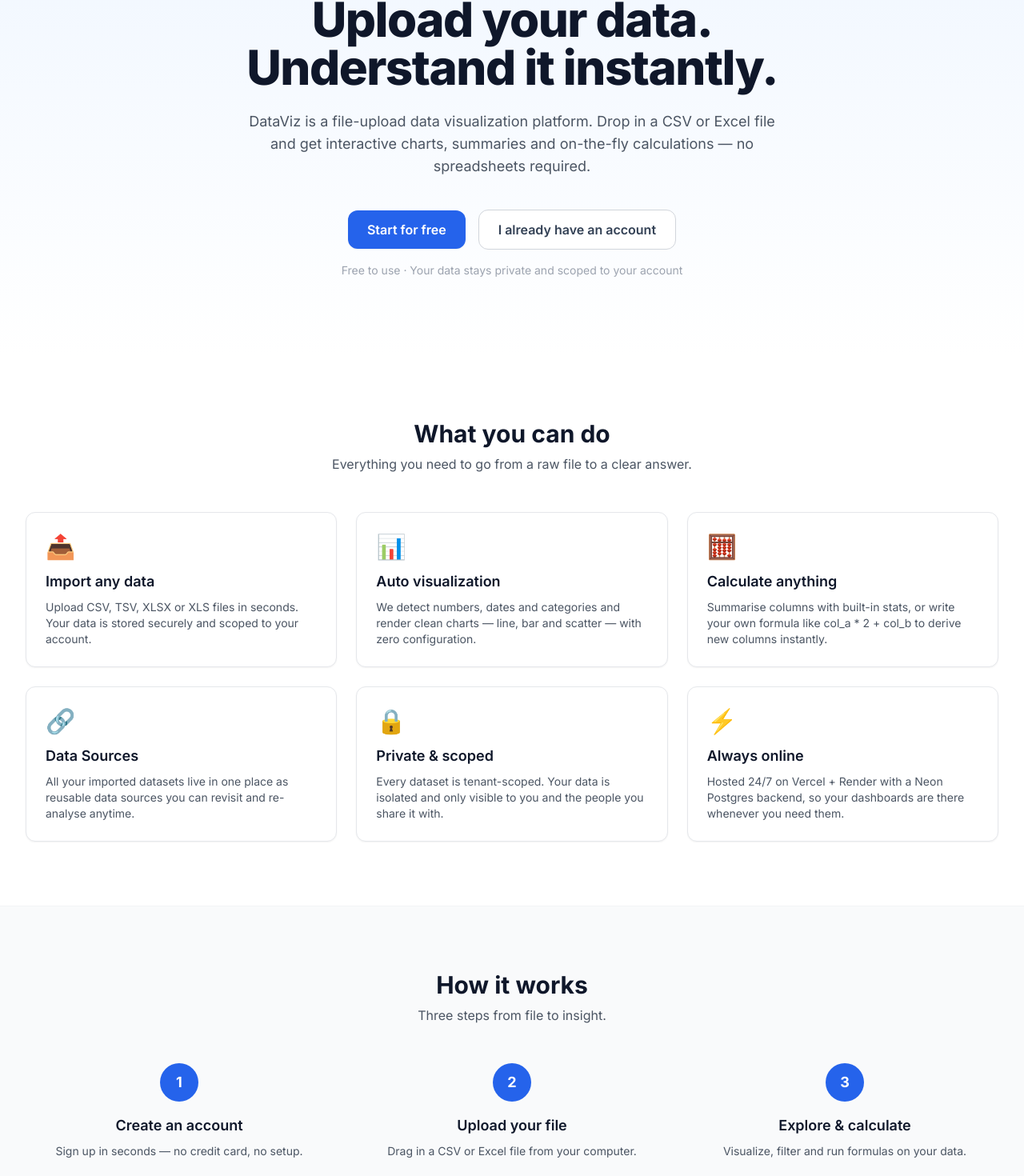
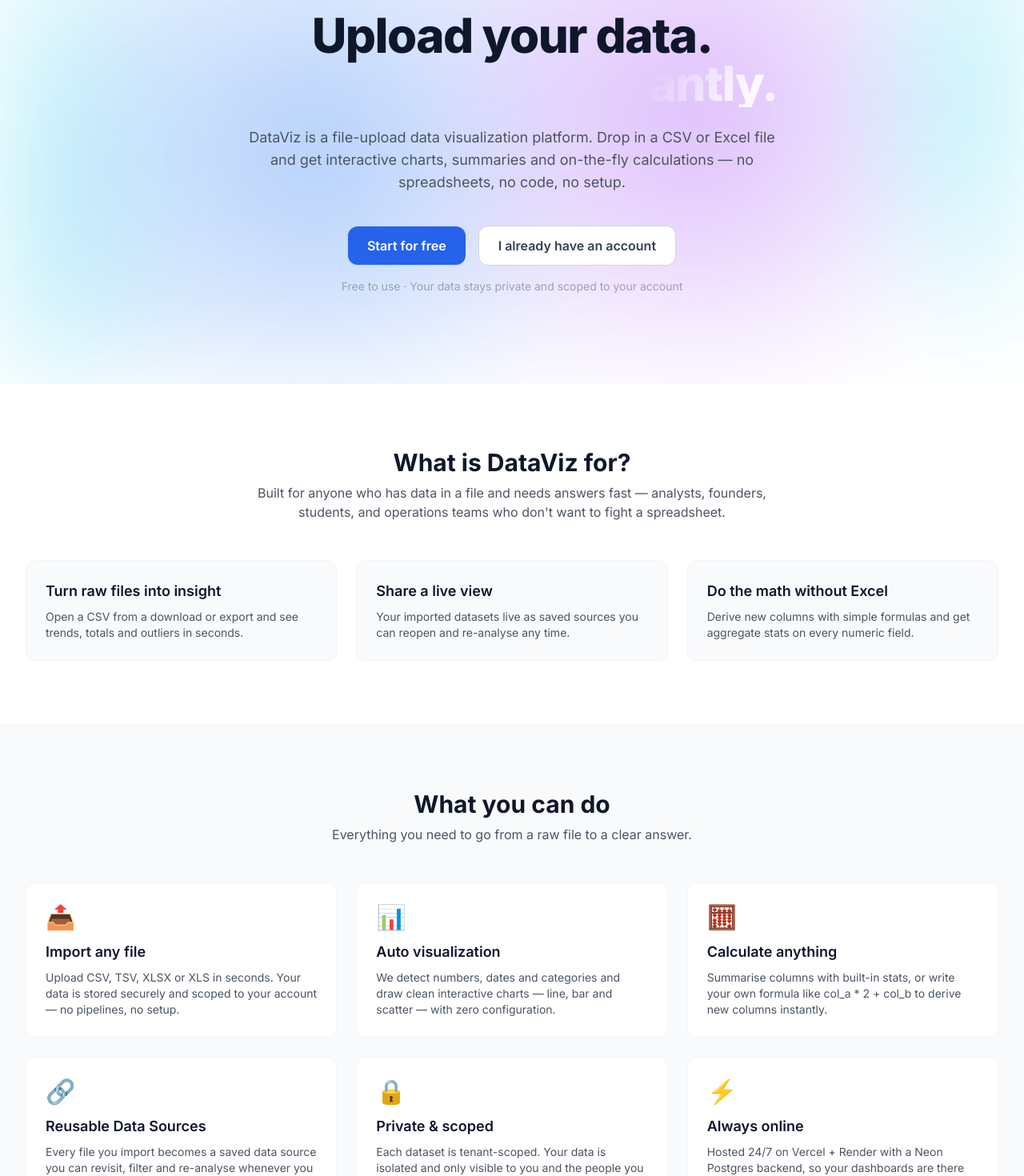
Before and after one commit to alkq/DataViz, a Next.js app in the folder apps/web/: page / in a window 1280 px wide. Shown: the part 209-1679 px from the top of the page at 80% size. Built offline with nearby package versions, Linux system fonts and the light colour scheme.

Commit message:
feat: redesign landing page with React Bits-style components (Aurora bg, ShinyText, SpotlightCard); add intro/what-it's-for/features

```diff
--- a/apps/web/src/app/page.tsx
+++ b/apps/web/src/app/page.tsx
@@ -3,18 +3,20 @@
 import Link from 'next/link';
 import { useAuthStore } from '@/lib/auth-store';
 import { useEffect } from 'react';
-import { Card } from '@/components/ui/common';
+import { Aurora } from '@/components/reactbits/Aurora';
+import { ShinyText } from '@/components/reactbits/ShinyText';
+import { SpotlightCard } from '@/components/reactbits/SpotlightCard';
 
 const features = [
   {
     icon: '📤',
-    title: 'Import any data',
-    desc: 'Upload CSV, TSV, XLSX or XLS files in seconds. Your data is stored securely and scoped to your account.',
+    title: 'Import any file',
+    desc: 'Upload CSV, TSV, XLSX or XLS in seconds. Your data is stored securely and scoped to your account — no pipelines, no setup.',
   },
   {
     icon: '📊',
     title: 'Auto visualization',
-    desc: 'We detect numbers, dates and categories and render clean charts — line, bar and scatter — with zero configuration.',
+    desc: 'We detect numbers, dates and categories and draw clean interactive charts — line, bar and scatter — with zero configuration.',
   },
   {
     icon: '🧮',
@@ -23,31 +25,30 @@
   },
   {
     icon: '🔗',
-    title: 'Data Sources',
-    desc: 'All your imported datasets live in one place as reusable data sources you can revisit and re-analyse anytime.',
+    title: 'Reusable Data Sources',
+    desc: 'Every file you import becomes a saved data source you can revisit, filter and re-analyse whenever you need it.',
   },
   {
     icon: '🔒',
     title: 'Private & scoped',
-    desc: 'Every dataset is tenant-scoped. Your data is isolated and only visible to you and the people you share it with.',
+    desc: 'Each dataset is tenant-scoped. Your data is isolated and only visible to you and the people you share it with.',
   },
   {
     icon: '⚡',
     title: 'Always online',
-    desc: 'Hosted 24/7 on Vercel + Render with a Neon Postgres backend, so your dashboards are there whenever you need them.',
+    desc: 'Hosted 24/7 on Vercel + Render with a Neon Postgres backend, so your dashboards are there whenever you open them.',
   },
 ];
 
 const steps = [
-  { n: 1, title: 'Create an account', desc: 'Sign up in seconds — no credit card, no setup.' },
-  { n: 2, title: 'Upload your file', desc: 'Drag in a CSV or Excel file from your computer.' },
-  { n: 3, title: 'Explore & calculate', desc: 'Visualize, filter and run formulas on your data.' },
+  { n: 1, title: 'Create a free account', desc: 'Sign up in seconds — no credit card, no configuration.' },
+  { n: 2, title: 'Upload your file', desc: 'Drag in a CSV or Excel file straight from your computer.' },
+  { n: 3, title: 'Explore & calculate', desc: 'Visualize, filter and run formulas on your data in the browser.' },
 ];
 
 export default function LandingPage() {
   const { isAuthenticated, hydrated } = useAuthStore();
 
-  // If already logged in, send them to the app. Otherwise show the public site.
   useEffect(() => {
     if (hydrated && isAuthenticated) {
       window.location.href = '/dashboard';
@@ -57,18 +58,19 @@
   return (
     <div className="min-h-screen bg-white dark:bg-slate-900 text-slate-900 dark:text-slate-100">
       {/* Top nav */}
-      <header className="sticky top-0 z-40 bg-white/80 backdrop-blur border-b border-gray-100">
+      <header className="sticky top-0 z-40 bg-white/70 dark:bg-slate-900/70 backdrop-blur border-b border-gray-100 dark:border-slate-700">
         <div className="max-w-7xl mx-auto px-4 sm:px-6 lg:px-8 h-16 flex items-center justify-between">
           <div className="flex items-center gap-2">
             <div className="w-8 h-8 rounded-lg bg-blue-600 text-white grid place-items-center font-bold">D</div>
             <span className="text-xl font-bold">DataViz</span>
           </div>
-          <nav className="hidden md:flex items-center gap-6 text-sm font-medium text-gray-600">
-            <a href="#features" className="hover:text-slate-900">Features</a>
-            <a href="#how" className="hover:text-slate-900">How it works</a>
+          <nav className="hidden md:flex items-center gap-6 text-sm font-medium text-gray-600 dark:text-gray-300">
+            <a href="#features" className="hover:text-slate-900 dark:hover:text-white">Features</a>
+            <a href="#how" className="hover:text-slate-900 dark:hover:text-white">How it works</a>
+            <a href="#use" className="hover:text-slate-900 dark:hover:text-white">What it's for</a>
           </nav>
           <div className="flex items-center gap-3">
-            <Link href="/login" className="text-sm font-medium text-gray-700 hover:text-slate-900">
+            <Link href="/login" className="text-sm font-medium text-gray-700 dark:text-gray-200 hover:text-slate-900 dark:hover:text-white">
               Sign in
             </Link>
             <Link
@@ -81,20 +83,23 @@
         </div>
       </header>
 
-      {/* Hero */}
+      {/* Hero with Aurora background */}
       <section className="relative overflow-hidden">
-        <div className="absolute inset-0 bg-gradient-to-b from-blue-50 to-white dark:from-slate-800 dark:to-slate-900" />
-        <div className="relative max-w-7xl mx-auto px-4 sm:px-6 lg:px-8 py-24 text-center">
-          <span className="inline-block mb-4 px-3 py-1 rounded-full bg-blue-100 text-blue-700 text-xs font-semibold">
-            Turn raw files into insight
+        <Aurora className="opacity-30 dark:opacity-50" />
+        <div className="relative max-w-7xl mx-auto px-4 sm:px-6 lg:px-8 py-28 text-center">
+          <span className="inline-block mb-5 px-3 py-1 rounded-full bg-blue-100 dark:bg-blue-900/40 text-blue-700 dark:text-blue-300 text-xs font-semibold">
+            File-first data analysis
           </span>
-          <h1 className="text-4xl sm:text-5xl lg:text-6xl font-extrabold tracking-tight text-slate-900">
-            Upload your data.<br />Understand it instantly.
+          <h1 className="text-4xl sm:text-5xl lg:text-6xl font-extrabold tracking-tight">
+            Upload your data.<br />
+            <span className="text-blue-600 dark:text-blue-400">
+              <ShinyText text="Understand it instantly." speed={4} />
+            </span>
           </h1>
-          <p className="mt-6 max-w-2xl mx-auto text-lg text-gray-600">
+          <p className="mt-6 max-w-2xl mx-auto text-lg text-gray-600 dark:text-gray-300">
             DataViz is a file-upload data visualization platform. Drop in a CSV or Excel
-            file and get interactive charts, summaries and on-the-fly calculations —
-            no spreadsheets required.
+            file and get interactive charts, summaries and on-the-fly calculations — no
+            spreadsheets, no code, no setup.
           </p>
           <div className="mt-10 flex items-center justify-center gap-4">
             <Link
@@ -105,40 +110,70 @@
             </Link>
             <Link
               href="/login"
-              className="text-base font-semibold text-slate-700 bg-white border border-gray-300 hover:bg-gray-50 px-6 py-3 rounded-xl"
+              className="text-base font-semibold text-slate-700 dark:text-slate-100 bg-white dark:bg-slate-800 border border-gray-300 dark:border-slate-600 hover:bg-gray-50 dark:hover:bg-slate-700 px-6 py-3 rounded-xl"
             >
               I already have an account
             </Link>
           </div>
-          <p className="mt-4 text-sm text-gray-400">
+          <p className="mt-4 text-sm text-gray-400 dark:text-gray-500">
             Free to use · Your data stays private and scoped to your account
           </p>
         </div>
       </section>
 
-      {/* Features */}
-      <section id="features" className="max-w-7xl mx-auto px-4 sm:px-6 lg:px-8 py-20">
+      {/* What it's for */}
+      <section id="use" className="max-w-7xl mx-auto px-4 sm:px-6 lg:px-8 py-20">
         <div className="text-center mb-12">
-          <h2 className="text-3xl font-bold">What you can do</h2>
-          <p className="mt-2 text-gray-600">Everything you need to go from a raw file to a clear answer.</p>
+          <h2 className="text-3xl font-bold">What is DataViz for?</h2>
+          <p className="mt-2 text-gray-600 dark:text-gray-300 max-w-2xl mx-auto">
+            Built for anyone who has data in a file and needs answers fast — analysts,
+            founders, students, and operations teams who don&apos;t want to fight a
+            spreadsheet.
+          </p>
         </div>
-        <div className="grid gap-6 sm:grid-cols-2 lg:grid-cols-3">
-          {features.map((f) => (
-            <Card key={f.title} className="h-full">
-              <div className="text-3xl mb-3">{f.icon}</div>
-              <h3 className="text-lg font-semibold text-slate-900">{f.title}</h3>
-              <p className="mt-2 text-sm text-gray-600">{f.desc}</p>
-            </Card>
+        <div className="grid gap-6 md:grid-cols-3">
+          {[
+            { t: 'Turn raw files into insight', d: 'Open a CSV from a download or export and see trends, totals and outliers in seconds.' },
+            { t: 'Share a live view', d: 'Your imported datasets live as saved sources you can reopen and re-analyse any time.' },
+            { t: 'Do the math without Excel', d: 'Derive new columns with simple formulas and get aggregate stats on every numeric field.' },
+          ].map((u) => (
+            <div key={u.t} className="bg-gray-50 dark:bg-slate-800/60 rounded-xl p-6 border border-gray-100 dark:border-slate-700">
+              <h3 className="text-lg font-semibold text-slate-900 dark:text-slate-100">{u.t}</h3>
+              <p className="mt-2 text-sm text-gray-600 dark:text-gray-300">{u.d}</p>
+            </div>
           ))}
         </div>
       </section>
 
-      {/* How it works */}
-      <section id="how" className="bg-gray-50 dark:bg-slate-800/50 border-y border-gray-100 dark:border-slate-700">
+      {/* Features */}
+      <section id="features" className="bg-gray-50 dark:bg-slate-800/40 border-y border-gray-100 dark:border-slate-700">
         <div className="max-w-7xl mx-auto px-4 sm:px-6 lg:px-8 py-20">
           <div className="text-center mb-12">
+            <h2 className="text-3xl font-bold">What you can do</h2>
+            <p className="mt-2 text-gray-600 dark:text-gray-300">Everything you need to go from a raw file to a clear answer.</p>
+          </div>
+          <div className="grid gap-6 sm:grid-cols-2 lg:grid-cols-3">
+            {features.map((f) => (
+              <SpotlightCard
+                key={f.title}
+                className="bg-white dark:bg-slate-800 border border-gray-100 dark:border-slate-700 h-full group"
+              >
+                <div className="p-6">
+                  <div className="text-3xl mb-3">{f.icon}</div>
+                  <h3 className="text-lg font-semibold text-slate-900 dark:text-slate-100">{f.title}</h3>
+                  <p className="mt-2 text-sm text-gray-600 dark:text-gray-300">{f.desc}</p>
+                </div>
+              </SpotlightCard>
+            ))}
+          </div>
+        </div>
+      </section>
+
+      {/* How it works */}
+      <section id="how" className="max-w-7xl mx-auto px-4 sm:px-6 lg:px-8 py-20">
+        <div className="text-center mb-12">
           <h2 className="text-3xl font-bold">How it works</h2>
-            <p className="mt-2 text-gray-600">Three steps from file to insight.</p>
+          <p className="mt-2 text-gray-600 dark:text-gray-300">Three steps from file to insight.</p>
         </div>
         <div className="grid gap-8 md:grid-cols-3">
           {steps.map((s) => (
@@ -147,17 +182,16 @@
                 {s.n}
               </div>
               <h3 className="mt-4 text-lg font-semibold">{s.title}</h3>
-                <p className="mt-2 text-sm text-gray-600">{s.desc}</p>
+              <p className="mt-2 text-sm text-gray-600 dark:text-gray-300">{s.desc}</p>
             </div>
           ))}
-          </div>
         </div>
       </section>
 
       {/* CTA */}
       <section className="max-w-7xl mx-auto px-4 sm:px-6 lg:px-8 py-20 text-center">
         <h2 className="text-3xl font-bold">Ready to see your data clearly?</h2>
-        <p className="mt-2 text-gray-600">Create a free account and upload your first file.</p>
+        <p className="mt-2 text-gray-600 dark:text-gray-300">Create a free account and upload your first file.</p>
         <Link
           href="/register"
           className="inline-block mt-6 text-base font-semibold text-white bg-blue-600 hover:bg-blue-700 px-6 py-3 rounded-xl"
--- /dev/null
+++ b/apps/web/src/components/reactbits/Aurora.tsx
@@ -0,0 +1,51 @@
+'use client';
+
+import React from 'react';
+
+/**
+ * Aurora — animated gradient "aurora" background (React Bits style).
+ * Pure CSS keyframe animation, no external deps. Place behind content.
+ */
+export function Aurora({
+  colorStops = ['#22d3ee', '#3b82f6', '#a855f7', '#22d3ee'],
+  speed = 12,
+  blend = 0.4,
+  className = '',
+}: {
+  colorStops?: string[];
+  speed?: number;
+  blend?: number;
+  className?: string;
+}) {
+  const blobs = colorStops.slice(0, 4);
+  return (
+    <div
+      className={`absolute inset-0 overflow-hidden pointer-events-none ${className}`}
+      style={{ filter: `blur(60px)`, opacity: blend }}
+      aria-hidden
+    >
+      <div className="aurora-anim" style={{ position: 'absolute', inset: '-30%', display: 'flex' }}>
+        {blobs.map((c, i) => (
+          <div
+            key={i}
+            style={{
+              flex: 1,
+              background: `radial-gradient(circle at 50% 50%, ${c} 0%, transparent 60%)`,
+              animation: `aurora-shift ${speed + i * 3}s ease-in-out ${i * 1.5}s infinite alternate`,
+              transform: `translateY(${i % 2 ? '-10%' : '10%'})`,
+            }}
+          />
+        ))}
+      </div>
+      <style>{`
+        @keyframes aurora-shift {
+          0%   { transform: translate3d(-10%, -5%, 0) scale(1.1) rotate(0deg); }
+          50%  { transform: translate3d(8%, 6%, 0) scale(1.3) rotate(8deg); }
+          100% { transform: translate3d(-6%, 10%, 0) scale(1.15) rotate(-6deg); }
+        }
+      `}</style>
+    </div>
+  );
+}
+
+export default Aurora;
--- /dev/null
+++ b/apps/web/src/components/reactbits/ShinyText.tsx
@@ -0,0 +1,45 @@
+'use client';
+
+import React from 'react';
+
+/**
+ * ShinyText — text with a moving shine/specular highlight (React Bits "Shiny Text" style).
+ */
+export function ShinyText({
+  text,
+  disabled = false,
+  speed = 3,
+  className = '',
+}: {
+  text: string;
+  disabled?: boolean;
+  speed?: number;
+  className?: string;
+}) {
+  const animationDuration = `${speed}s`;
+  return (
+    <span
+      className={`shiny-text ${disabled ? 'shiny-disabled' : ''} ${className}`}
+      style={{
+        backgroundImage:
+          'linear-gradient(120deg, rgba(255,255,255,0) 40%, rgba(255,255,255,0.9) 50%, rgba(255,255,255,0) 60%)',
+        backgroundSize: '200% 100%',
+        WebkitBackgroundClip: 'text',
+        backgroundClip: 'text',
+        WebkitTextFillColor: 'transparent',
+        animation: `shiny-sweep ${animationDuration} linear infinite`,
+        display: 'inline-block',
+      }}
+    >
+      {text}
+      <style>{`
+        @keyframes shiny-sweep {
+          0% { background-position: 200% center; }
+          100% { background-position: -200% center; }
+        }
+      `}</style>
+    </span>
+  );
+}
+
+export default ShinyText;
--- /dev/null
+++ b/apps/web/src/components/reactbits/SpotlightCard.tsx
@@ -0,0 +1,53 @@
+'use client';
+
+import React, { useRef } from 'react';
+
+/**
+ * SpotlightCard — card with a radial spotlight that follows the mouse
+ * (React Bits "Spotlight Card" style). Works on light & dark.
+ */
+export function SpotlightCard({
+  children,
+  className = '',
+  spotlightColor = 'rgba(59,130,246,0.15)',
+}: {
+  children: React.ReactNode;
+  className?: string;
+  spotlightColor?: string;
+}) {
+  const ref = useRef<HTMLDivElement>(null);
+
+  const handleMouseMove = (e: React.MouseEvent<HTMLDivElement>) => {
+    const card = ref.current;
+    if (!card) return;
+    const rect = card.getBoundingClientRect();
+    const x = e.clientX - rect.left;
+    const y = e.clientY - rect.top;
+    card.style.setProperty('--mx', `${x}px`);
+    card.style.setProperty('--my', `${y}px`);
+  };
+
+  return (
+    <div
+      ref={ref}
+      onMouseMove={handleMouseMove}
+      className={`relative overflow-hidden rounded-xl ${className}`}
+      style={
+        {
+          '--mx': '50%',
+          '--my': '50%',
+        } as React.CSSProperties
+      }
+    >
+      <div
+        className="pointer-events-none absolute inset-0 opacity-0 transition-opacity duration-300 group-hover:opacity-100 hover:opacity-100"
+        style={{
+          background: `radial-gradient(400px circle at var(--mx) var(--my), ${spotlightColor}, transparent 70%)`,
+        }}
+      />
+      <div className="relative">{children}</div>
+    </div>
+  );
+}
+
+export default SpotlightCard;
```
Also changed, not shown: 1 other file (tests, documents, lock files or other folders). Lines whose indentation alone changed are shown as unchanged.
